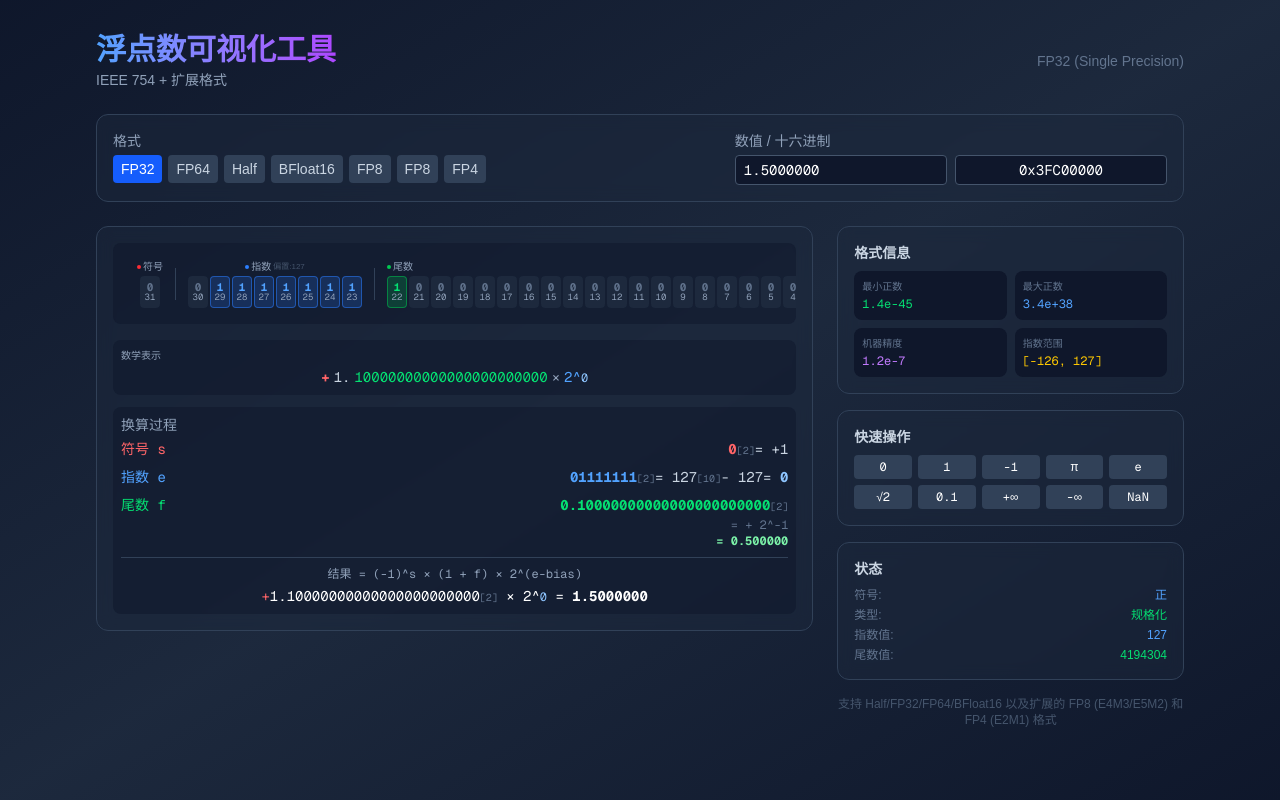
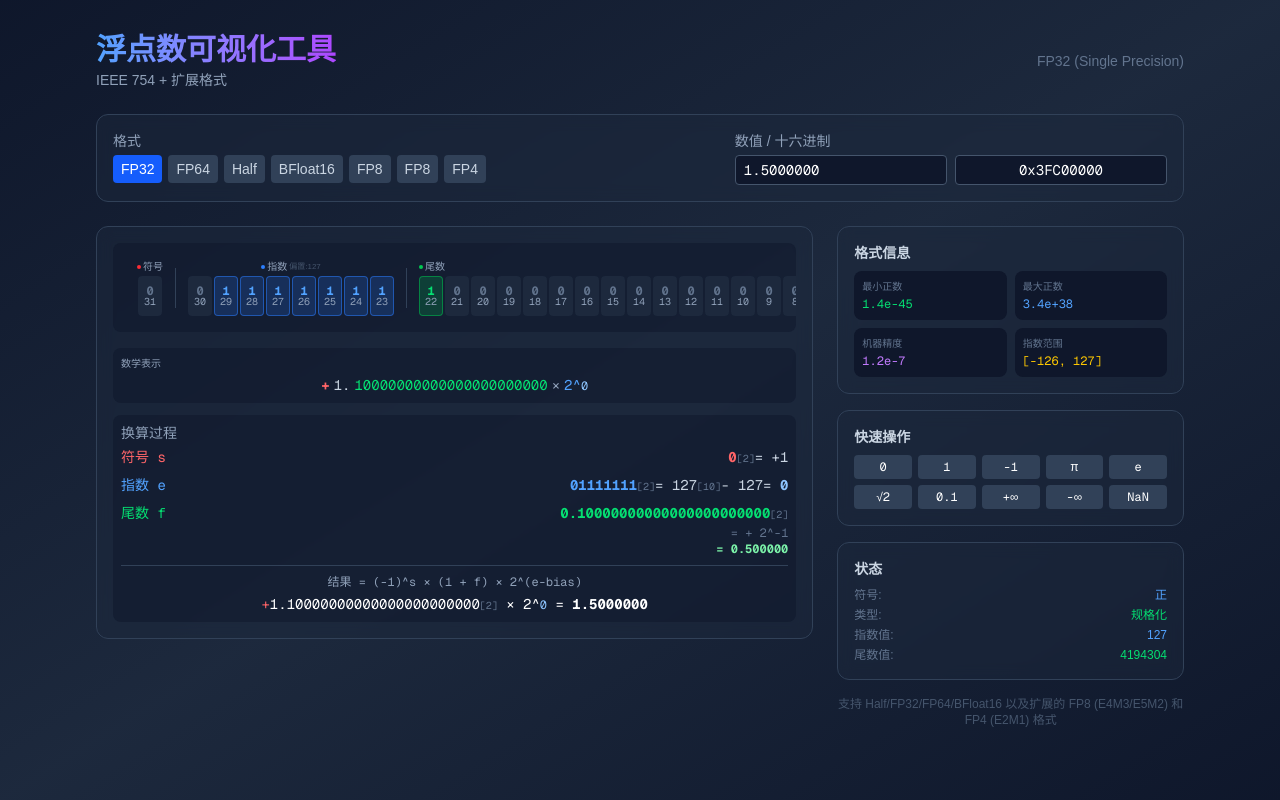
Before and after one commit to panmcai/FloatTools, a Next.js app: page /FloatVisualizer/ in a window 1280 px wide. Built offline with nearby package versions, Linux system fonts and the light colour scheme.

Commit message:
Increase button sizes for sign, exponent, and mantissa

```diff
--- a/src/app/page.tsx
+++ b/src/app/page.tsx
@@ -170,14 +170,14 @@ export default function FloatToyPage() {
                       <button
                         key={i}
                         onClick={() => toggleBit('sign', i)}
-                        className={`w-5 h-8 flex flex-col items-center justify-center rounded transition-all ${
+                        className={`w-6 h-10 flex flex-col items-center justify-center rounded transition-all ${
                           bit === '0'
                             ? 'bg-slate-800 text-slate-500 hover:bg-slate-700 hover:text-slate-300'
                             : 'bg-red-500/20 text-red-400 border border-red-500/50 hover:bg-red-500/30'
                         }`}
                       >
-                        <span className="text-[11px] font-mono font-bold leading-none">{bit}</span>
-                        <span className="text-[9px] text-slate-400 font-mono leading-none">
+                        <span className="text-[12px] font-mono font-bold leading-none">{bit}</span>
+                        <span className="text-[10px] text-slate-400 font-mono leading-none">
                           {getBitIndex('sign', i)}
                         </span>
                       </button>
@@ -186,7 +186,7 @@ export default function FloatToyPage() {
                 </div>
 
                 {/* 分隔线 */}
-                <div className="w-px h-8 bg-slate-700"></div>
+                <div className="w-px h-10 bg-slate-700"></div>
 
                 {/* 指数位区域 */}
                 <div className="flex flex-col items-center gap-0.5 px-2">
@@ -200,14 +200,14 @@ export default function FloatToyPage() {
                       <button
                         key={i}
                         onClick={() => toggleBit('exponent', i)}
-                        className={`w-5 h-8 flex flex-col items-center justify-center rounded transition-all ${
+                        className={`w-6 h-10 flex flex-col items-center justify-center rounded transition-all ${
                           bit === '0'
                             ? 'bg-slate-800 text-slate-500 hover:bg-slate-700 hover:text-slate-300'
                             : 'bg-blue-500/20 text-blue-400 border border-blue-500/50 hover:bg-blue-500/30'
                         }`}
                       >
-                        <span className="text-[11px] font-mono font-bold leading-none">{bit}</span>
-                        <span className="text-[9px] text-slate-400 font-mono leading-none">
+                        <span className="text-[12px] font-mono font-bold leading-none">{bit}</span>
+                        <span className="text-[10px] text-slate-400 font-mono leading-none">
                           {getBitIndex('exponent', i)}
                         </span>
                       </button>
@@ -216,10 +216,10 @@ export default function FloatToyPage() {
                 </div>
 
                 {/* 分隔线 */}
-                <div className="w-px h-8 bg-slate-700"></div>
+                <div className="w-px h-10 bg-slate-700"></div>
 
                 {/* 尾数位区域 */}
-                <div className="flex flex-col items-center gap-0.5 px-2 flex-1 min-w-0">
+                <div className="flex flex-col items-start gap-0.5 px-2 flex-1 min-w-0">
                   <div className="flex items-center gap-0.5 w-full">
                     <div className="w-1 h-1 rounded-full bg-green-500"></div>
                     <span className="text-[10px] text-slate-400 font-medium">尾数</span>
@@ -229,14 +229,14 @@ export default function FloatToyPage() {
                       <button
                         key={i}
                         onClick={() => toggleBit('mantissa', i)}
-                        className={`w-5 h-8 flex flex-col items-center justify-center rounded transition-all ${
+                        className={`w-6 h-10 flex flex-col items-center justify-center rounded transition-all ${
                           bit === '0'
                             ? 'bg-slate-800 text-slate-500 hover:bg-slate-700 hover:text-slate-300'
                             : 'bg-green-500/20 text-green-400 border border-green-500/50 hover:bg-green-500/30'
                         }`}
                       >
-                        <span className="text-[11px] font-mono font-bold leading-none">{bit}</span>
-                        <span className="text-[9px] text-slate-400 font-mono leading-none">
+                        <span className="text-[12px] font-mono font-bold leading-none">{bit}</span>
+                        <span className="text-[10px] text-slate-400 font-mono leading-none">
                           {getBitIndex('mantissa', i)}
                         </span>
                       </button>
```
